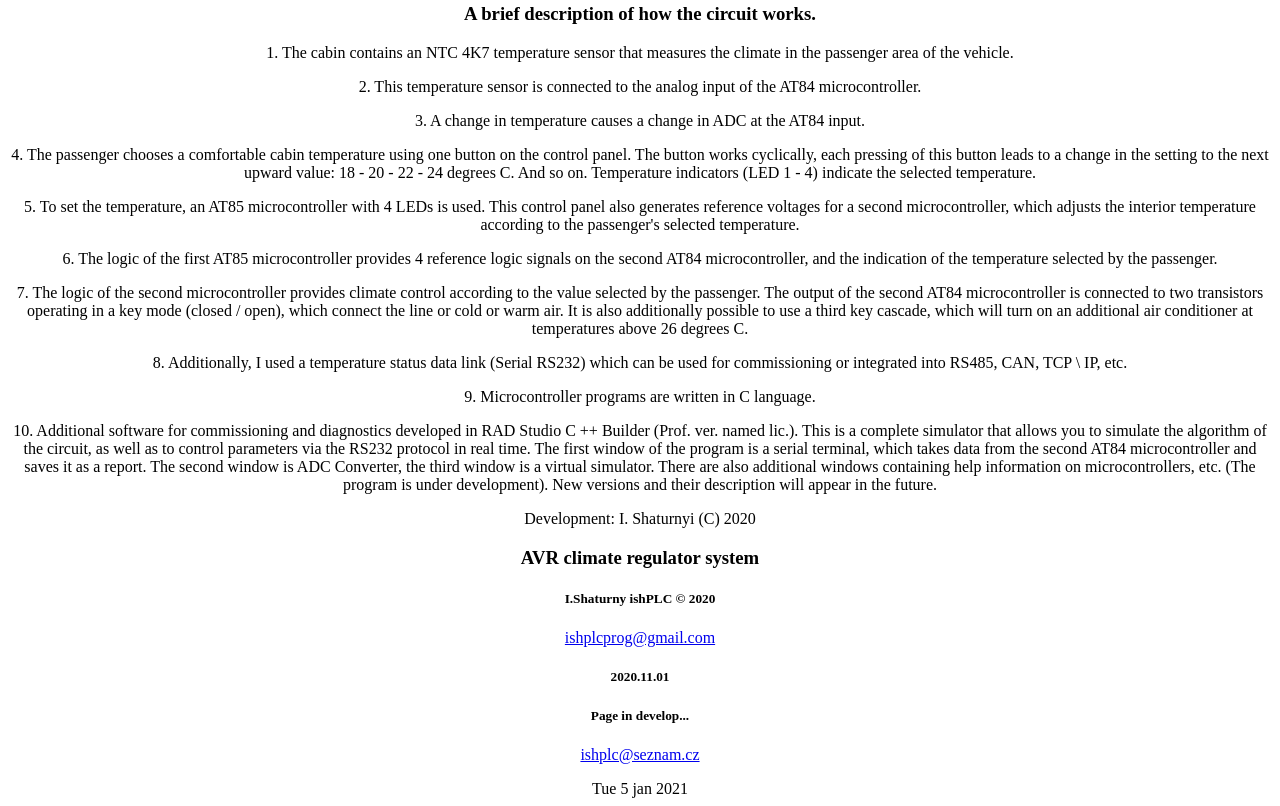
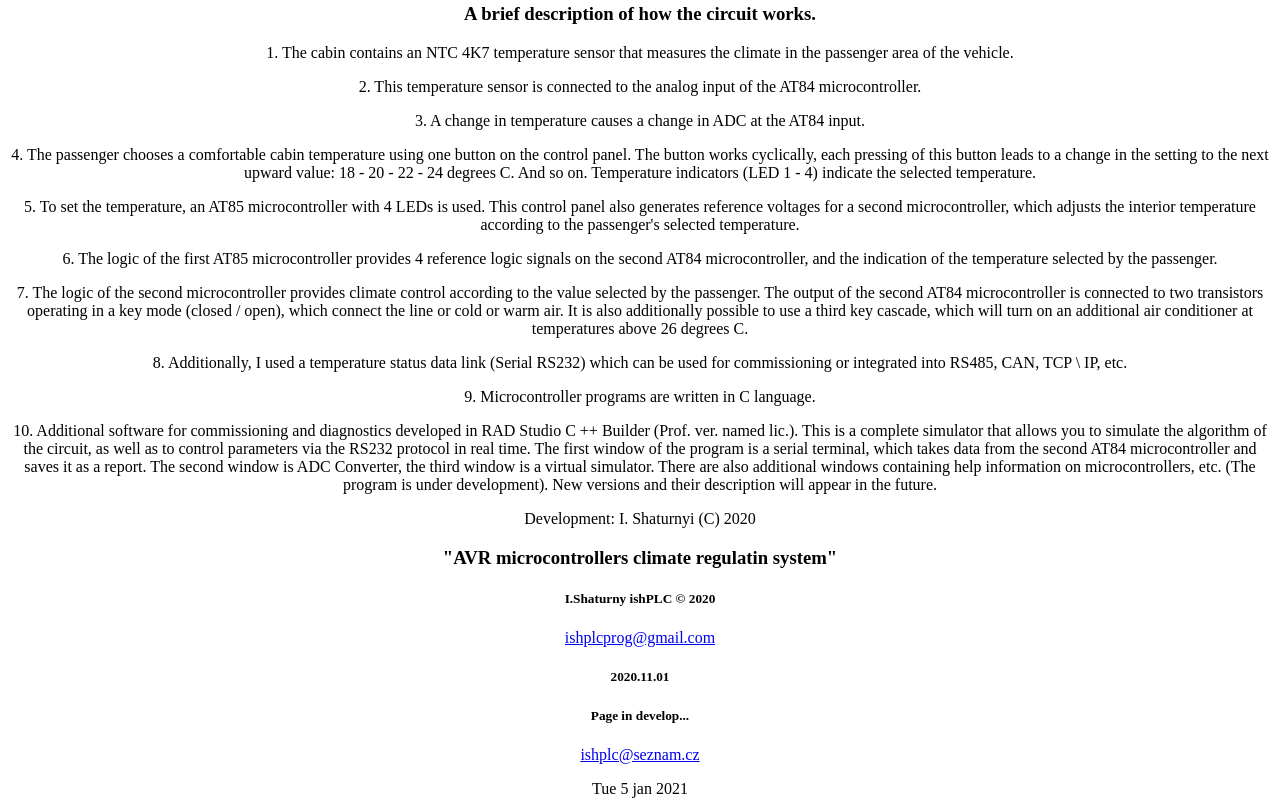
Before and after one commit to ishPLC/AVR_Climate_System, a plain HTML site: page docs/index.html in a window 1280 px wide. Shown: the part 5427-6233 px from the top of the page. Drawn offline with Linux system fonts and the light colour scheme.

Commit message:
Update index.html

```diff
--- a/docs/index.html
+++ b/docs/index.html
@@ -95,7 +95,7 @@ Development: I. Shaturnyi (C) 2020
 
 <!-- A-P 16POINTS  -->
 
-	<center><h3> AVR climate regulator system </h3>
+	<center><h3> "AVR microcontrollers climate regulatin system" </h3>
 	<center><h5> I.Shaturny ishPLC © 2020 </h5>
 	<a href="mailto:ishplcprog@gmail.com">ishplcprog@gmail.com</a></p>
 	<center><h5> 2020.11.01 </h5>
```
